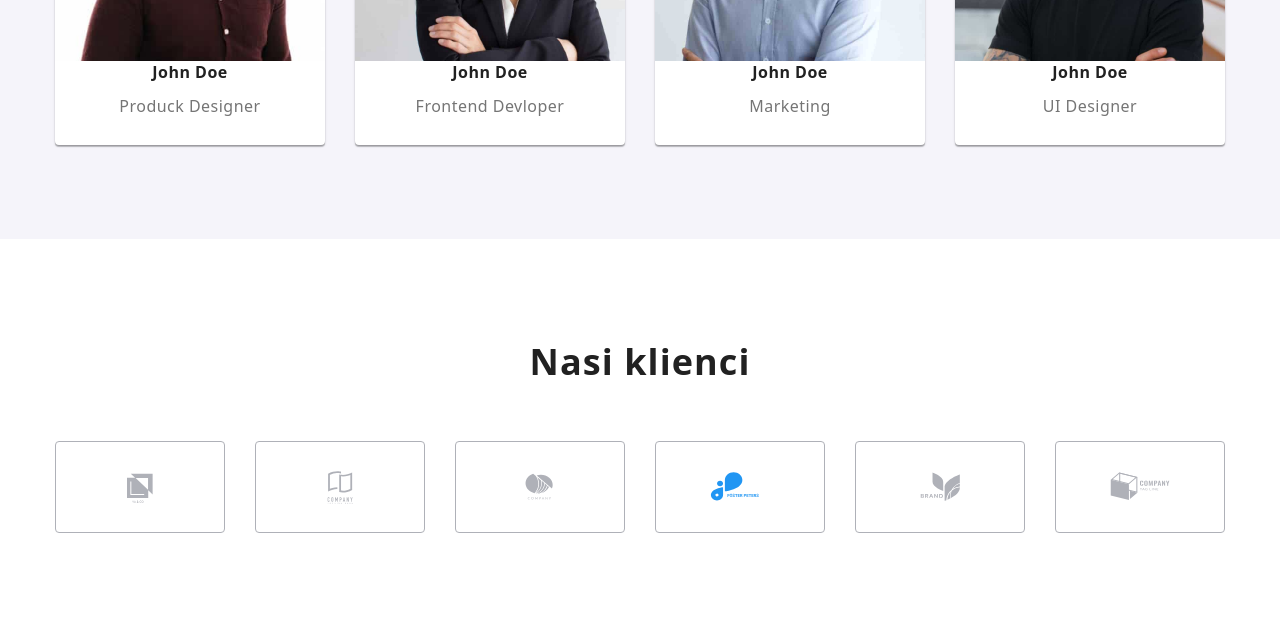
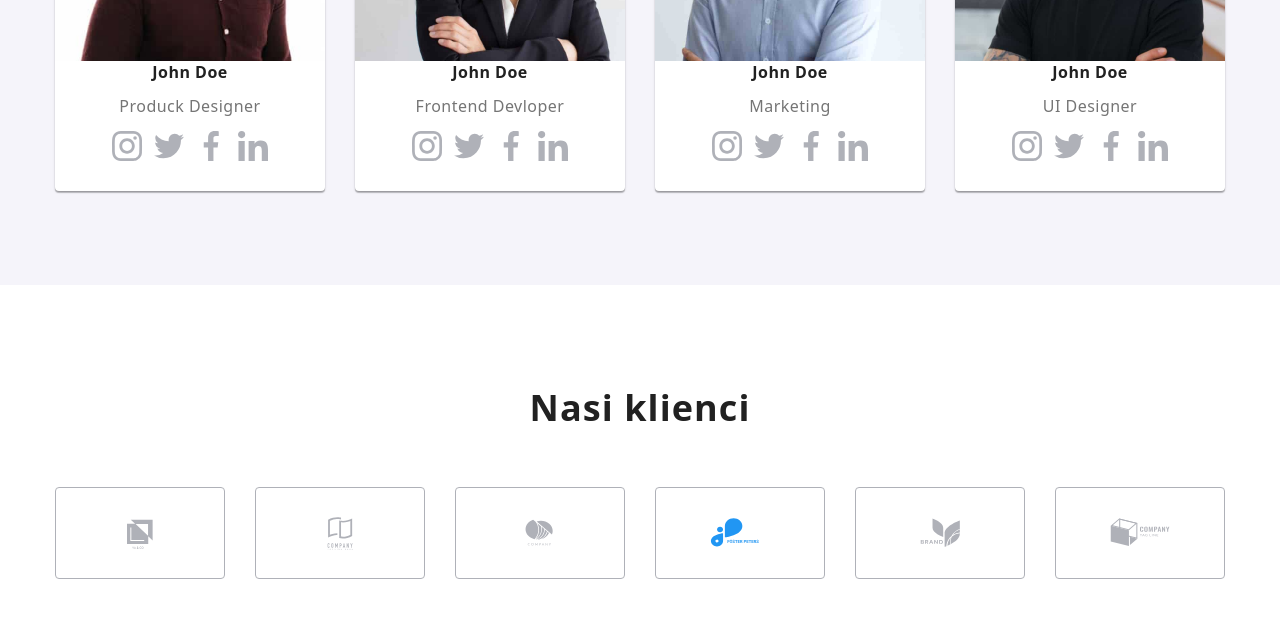
Before and after one commit to Ogrodowczyk87/software-house, a plain HTML site: page index.html in a window 1280 px wide. Shown: the part 1830-2454 px from the top of the page. Drawn offline with nearby package versions, Linux system fonts and the light colour scheme.

Commit message:
css update

```diff
--- a/css/style.css
+++ b/css/style.css
@@ -451,6 +451,12 @@ font-family: 'Roboto', sans-serif; */
     margin-right: 10px;
 }
 
+.nav-link2:hover svg,
+.nav-link2:focus svg {
+    color: var(--color-grey);
+    --color4: var(--hover-color);
+}
+
 
 /*----------------main icon svg-------------------- */
 
@@ -503,3 +509,14 @@ font-family: 'Roboto', sans-serif; */
     border: solid 1px #AFB1B8;
     border-radius: 4px;
 }
+
+
+/*----------------section 4 social icons-------------------- */
+
+.sc-4-social-icons {
+    display: flex;
+    justify-content: center;
+    gap: 10px;
+    cursor: pointer;
+    padding-top: 16px;
+}
--- a/index.html
+++ b/index.html
@@ -143,21 +143,77 @@
                             <img src="./images/johndoe1.jpg " alt="Pan w elegancjkiej koszuli " width="270 " height="260 ">
                             <h3 class="sc4-h3 ">John Doe</h3>
                             <p class="sc4-p ">Produck Designer</p>
+                            <div class="sc-4-social-icons">
+                                <svg width="32" height="30">
+                    <use href="./images/icons.svg#icon-instagram"></use>
+                  </svg>
+                                <svg width="32" height="30">
+                    <use href="./images/icons.svg#icon-twitter"></use>
+                  </svg>
+                                <svg width="32" height="30">
+                    <use href="./images/icons.svg#icon-facebook"></use>
+                  </svg>
+                                <svg width="32" height="30">
+                    <use href="./images/icons.svg#icon-linkedin"></use>
+                  </svg>
+                            </div>
                         </li>
                         <li>
                             <img src="./images/johndoe2.jpg " alt="Pani w okularach " width="270 " height="260 ">
                             <h3 class="sc4-h3 ">John Doe</h3>
                             <p class="sc4-p ">Frontend Devloper</p>
+                            <div class="sc-4-social-icons">
+                                <svg width="32" height="30">
+                    <use href="./images/icons.svg#icon-instagram"></use>
+                  </svg>
+                                <svg width="32" height="30">
+                    <use href="./images/icons.svg#icon-twitter"></use>
+                  </svg>
+                                <svg width="32" height="30">
+                    <use href="./images/icons.svg#icon-facebook"></use>
+                  </svg>
+                                <svg width="32" height="30">
+                    <use href="./images/icons.svg#icon-linkedin"></use>
+                  </svg>
+                            </div>
                         </li>
                         <li>
                             <img src="./images/johndoe3.jpg " alt="Usmiechniety pan w koszuli " width="270 " height="260 ">
                             <h3 class="sc4-h3 ">John Doe</h3>
                             <p class="sc4-p ">Marketing</p>
+                            <div class="sc-4-social-icons">
+                                <svg width="32" height="30">
+                    <use href="./images/icons.svg#icon-instagram"></use>
+                  </svg>
+                                <svg width="32" height="30">
+                    <use href="./images/icons.svg#icon-twitter"></use>
+                  </svg>
+                                <svg width="32" height="30">
+                    <use href="./images/icons.svg#icon-facebook"></use>
+                  </svg>
+                                <svg width="32" height="30">
+                    <use href="./images/icons.svg#icon-linkedin"></use>
+                  </svg>
+                            </div>
                         </li>
                         <li>
                             <img src="./images/johndoe4.jpg " alt="Pan w koszulce " width="270 " height="260 ">
                             <h3 class="sc4-h3 ">John Doe</h3>
                             <p class="sc4-p ">UI Designer</p>
+                            <div class="sc-4-social-icons">
+                                <svg width="32" height="30">
+                    <use href="./images/icons.svg#icon-instagram"></use>
+                  </svg>
+                                <svg width="32" height="30">
+                    <use href="./images/icons.svg#icon-twitter"></use>
+                  </svg>
+                                <svg width="32" height="30">
+                    <use href="./images/icons.svg#icon-facebook"></use>
+                  </svg>
+                                <svg width="32" height="30">
+                    <use href="./images/icons.svg#icon-linkedin"></use>
+                  </svg>
+                            </div>
                         </li>
                     </ul>
                 </div>
@@ -230,11 +286,11 @@
                                         <use href="./images/icons.svg#icon-instagram"></use>
                                         </svg>
                         <svg width="20" height="20">
-                                        <use href="./images/icons.svg#icon-facebook"></use>
+                                            <use href="./images/icons.svg#icon-twitter"></use>
                                         </svg>
                         <svg width="20" height="20">
-                                        <use href="./images/icons.svg#icon-twitter"></use>
-                                        </svg>
+                                                        <use href="./images/icons.svg#icon-facebook"></use>
+                                                        </svg>
                         <svg width="20" height="20">
                                         <use href="./images/icons.svg#icon-linkedin"></use>
                                         </svg>
```
